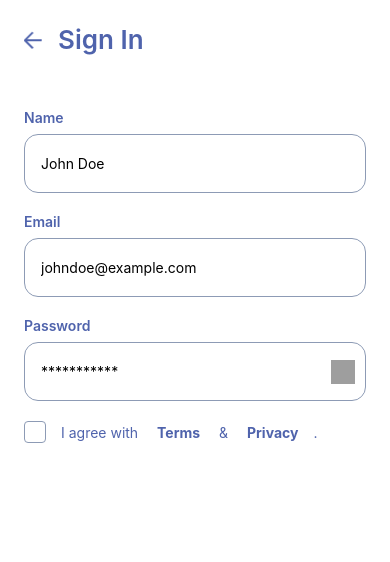
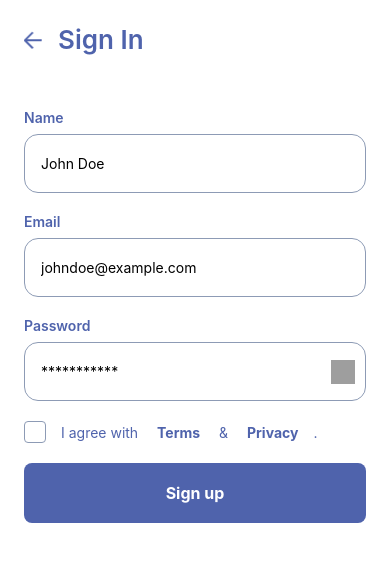
Before and after one commit to Mal0wn/listicle-react-native, a React Native app: screen / in a window 390 px wide. Shown: the top 562 px of the page. Built offline with nearby package versions, Linux system fonts and the light colour scheme; grey boxes are pictures that could not be loaded.

Commit message:
add Button at SignUp screen and add another property style

```diff
--- a/src/components/Button/index.js
+++ b/src/components/Button/index.js
@@ -2,9 +2,9 @@
 import { Pressable, TouchableOpacity, Text } from "react-native";
 import {styles} from './styles';
 
-const Button = ({title, onPress}) => {
+const Button = ({title, onPress, style}) => {
  return(
-    <TouchableOpacity activeOpacity={0.6} onPress={onPress} style={styles.container}>
+    <TouchableOpacity activeOpacity={0.6} onPress={onPress} style={[styles.container, style]}>
         <Text style={styles.title}>{title}</Text>
     </TouchableOpacity>
  )
--- a/src/screens/auth/Signup/index.js
+++ b/src/screens/auth/Signup/index.js
@@ -7,6 +7,7 @@
 import AuthHeader from "../../../components/AuthHeader";
 import Input from "../../../components/Input";
 import Checkbox from "../../../components/Checkbox";
+import Button from "../../../components/Button";
 
 const SignUp = () => {
 
@@ -24,6 +25,7 @@
            <Checkbox checked={checked} onCheck={setChecked} />
            <Text style={styles.label}>I agree with <Text style={[styles.label, styles.labelBold]}>Terms</Text> & <Text style={[styles.label, styles.labelBold]}>Privacy</Text>.</Text>
            </View>
+           <Button style={styles.button} title='Sign up'/>
 
         </View>
     )
--- a/src/screens/auth/Signup/styles.js
+++ b/src/screens/auth/Signup/styles.js
@@ -15,6 +15,9 @@
     },
     labelBold: {
         fontWeight:'bold'
+    },
+    button : {
+        marginVertical : 20
     }
 
 })
```
